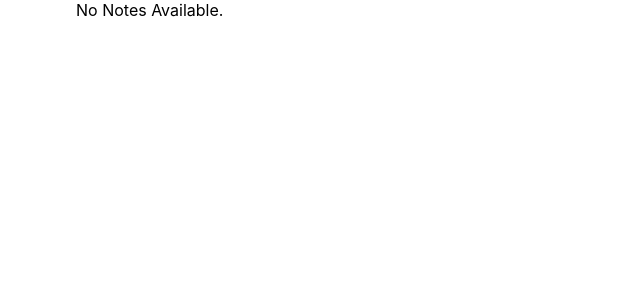
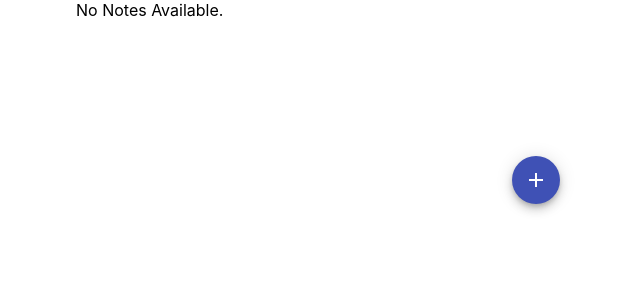
Before and after one commit to nidhi-bhanushali/Mini-Project-4-NotesApp, a React (Create React App) app: page / in a window 1280 px wide. Shown: the top 300 px of the page, without its empty margins (288-928 px from the left). Built offline with nearby package versions, Linux system fonts and the light colour scheme.

Commit message:
Added Floating action button

```diff
--- a/package.json
+++ b/package.json
@@ -4,11 +4,13 @@
   "private": true,
   "dependencies": {
     "@material-ui/core": "^4.11.2",
+    "@material-ui/icons": "^4.11.2",
     "@testing-library/jest-dom": "^5.11.6",
     "@testing-library/react": "^11.2.2",
     "@testing-library/user-event": "^12.6.0",
     "react": "^17.0.1",
     "react-dom": "^17.0.1",
+    "react-draggable": "^4.4.3",
     "react-scripts": "4.0.1",
     "web-vitals": "^0.2.4"
   },
--- a/src/components/Modal.js
+++ b/src/components/Modal.js
@@ -0,0 +1,87 @@
+
+import React from 'react';
+import Button from '@material-ui/core/Button';
+import Fab from '@material-ui/core/Fab';
+import AddIcon from '@material-ui/icons/Add';
+import Dialog from '@material-ui/core/Dialog';
+import { makeStyles, useTheme } from '@material-ui/core/styles';
+import DialogActions from '@material-ui/core/DialogActions';
+import DialogContent from '@material-ui/core/DialogContent';
+import DialogContentText from '@material-ui/core/DialogContentText';
+import DialogTitle from '@material-ui/core/DialogTitle';
+import Paper from '@material-ui/core/Paper';
+import Draggable from 'react-draggable';
+
+const useStyles = makeStyles((theme) => ({
+    fab: {
+      position: 'absolute',
+      bottom: theme.spacing(2),
+      right: theme.spacing(2),
+    },
+    root: {
+        backgroundColor: theme.palette.background.paper,
+        width: 500,
+        position: 'relative',
+        minHeight: 200,
+      },
+  }));
+
+
+function PaperComponent(props) {
+  return (
+    <Draggable handle="#draggable-dialog-title" cancel={'[class*="MuiDialogContent-root"]'}>
+      <Paper {...props} />
+    </Draggable>
+  );
+}
+
+export default function Modal() {
+    const classes = useStyles();
+    const theme = useTheme();
+    const [open, setOpen] = React.useState(false);
+
+  const handleClickOpen = () => {
+    setOpen(true);
+  };
+
+  const handleClose = () => {
+    setOpen(false);
+  };
+
+  return (
+    <div className={classes.root}>
+      <Fab color="primary"
+      aria-label="add"
+      size = "medium"
+      onClick={handleClickOpen}
+      className ={classes.fab}>
+        <AddIcon />
+        </Fab>
+
+      <Dialog
+        open={open}
+        onClose={handleClose}
+        PaperComponent={PaperComponent}
+        aria-labelledby="draggable-dialog-title"
+      >
+        <DialogTitle style={{ cursor: 'move' }} id="draggable-dialog-title">
+          Subscribe
+        </DialogTitle>
+        <DialogContent>
+          <DialogContentText>
+            To subscribe to this website, please enter your email address here. We will send updates
+            occasionally.
+          </DialogContentText>
+        </DialogContent>
+        <DialogActions>
+          <Button autoFocus onClick={handleClose} color="primary">
+            Cancel
+          </Button>
+          <Button onClick={handleClose} color="primary">
+            Subscribe
+          </Button>
+        </DialogActions>
+      </Dialog>
+    </div>
+  );
+}
--- a/src/components/Notes.js
+++ b/src/components/Notes.js
@@ -1,11 +1,13 @@
 import React from 'react';
 import { Container } from '@material-ui/core';
+import Modal from './Modal';
 
 const Notes = () => {
 
     return (
         <Container maxWidth = 'sm'>
             No Notes Available.
+            <Modal/>
         </Container >
     )
 }
```
Also changed, not shown: 2 other files (tests, documents, lock files or other folders).
